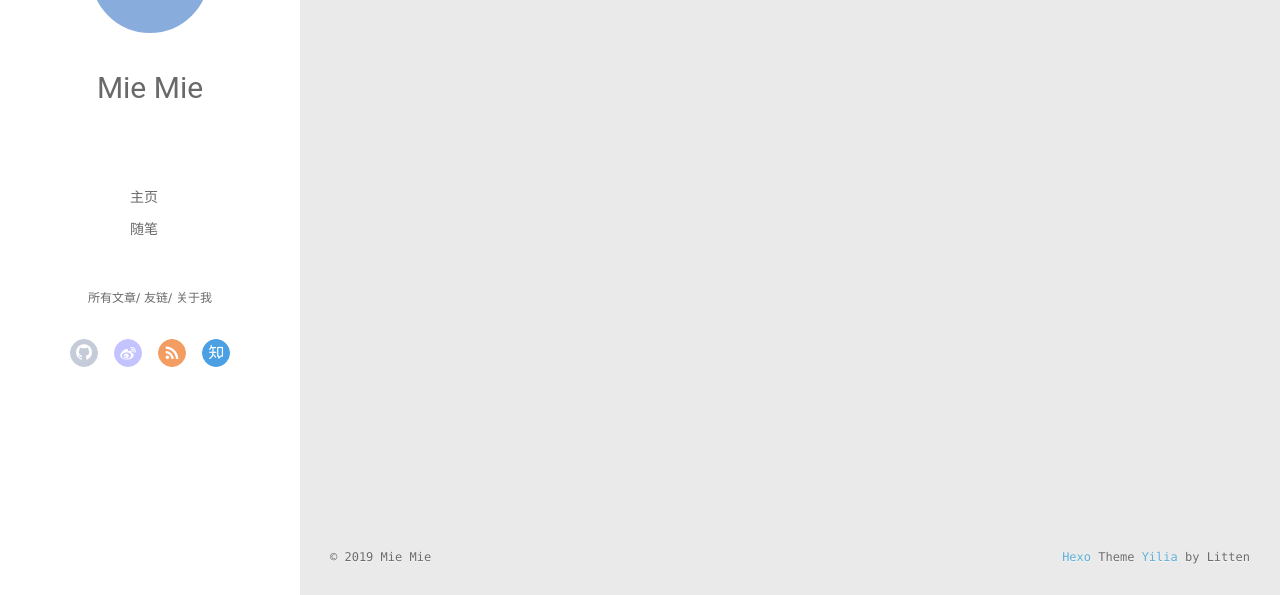
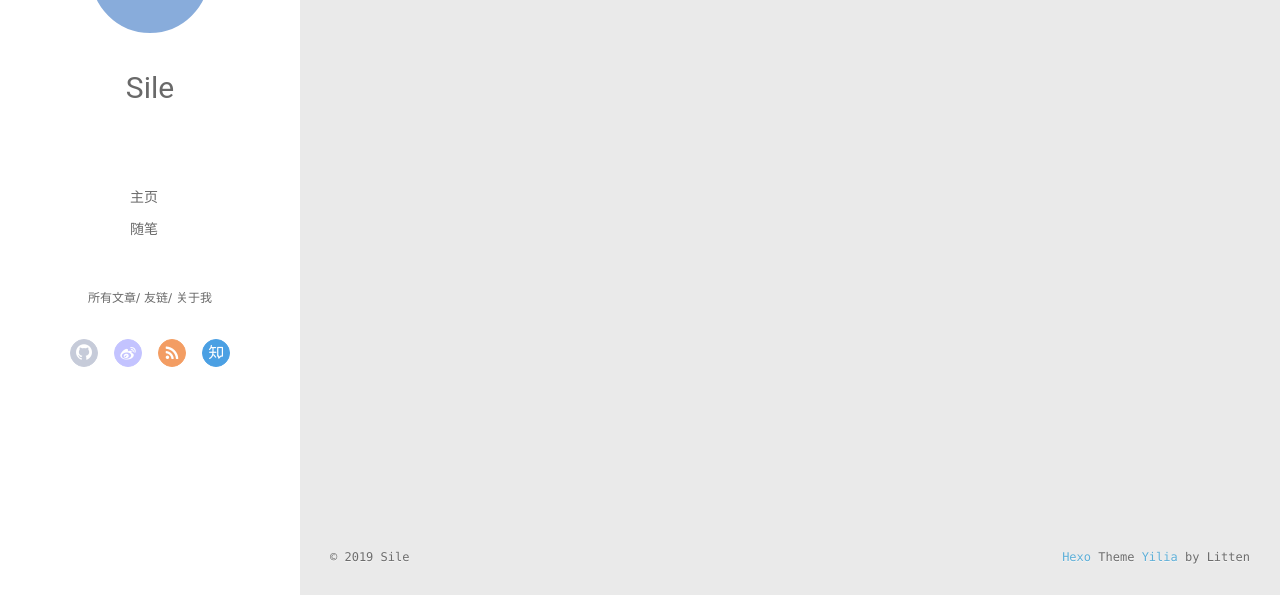
Before and after one commit to silemie/silemie.github.io, a plain HTML site: page archives/index.html in a window 1280 px wide. Shown: the part 202-797 px from the top of the page. Drawn offline with Linux system fonts and the light colour scheme; no server answers.

Commit message:
Site updated: 2019-04-11 20:41:15

```diff
--- a/archives/index.html
+++ b/archives/index.html
@@ -46,7 +46,7 @@
 			<img src class="js-avatar">
 		</a>
 		<hgroup>
-		  <h1 class="header-author"><a href="/">Mie Mie</a></h1>
+		  <h1 class="header-author"><a href="/">Sile</a></h1>
 		</hgroup>
 
 
@@ -104,7 +104,7 @@
 				<img src class="js-avatar">
 			</div>
 			<hgroup>
-			  <h1 class="header-author js-header-author">Mie Mie</h1>
+			  <h1 class="header-author js-header-author">Sile</h1>
 			</hgroup>
 
 
@@ -202,7 +202,7 @@
   <div class="outer">
     <div id="footer-info">
     	<div class="footer-left">
-    		&copy; 2019 Mie Mie
+    		&copy; 2019 Sile
     	</div>
       	<div class="footer-right">
       		<a href="http://hexo.io/" target="_blank">Hexo</a>  Theme <a href="https://github.com/litten/hexo-theme-yilia" target="_blank">Yilia</a> by Litten
```
Also changed, not shown: 2019/04/11/hello-world/index.html (+3 -3 lines), archives/2019/04/index.html (+3 -3 lines), archives/2019/index.html (+3 -3 lines), index.html (+3 -3 lines).
